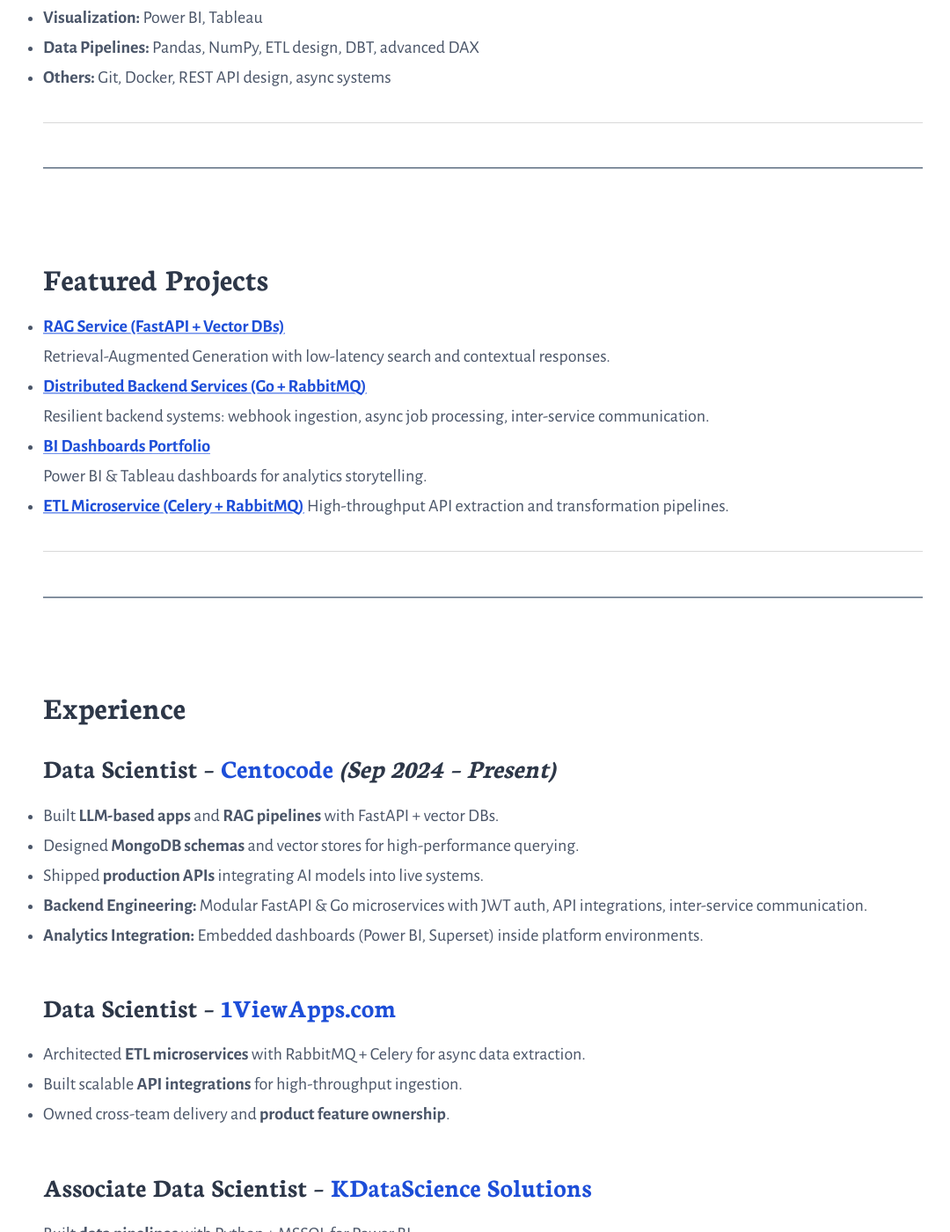
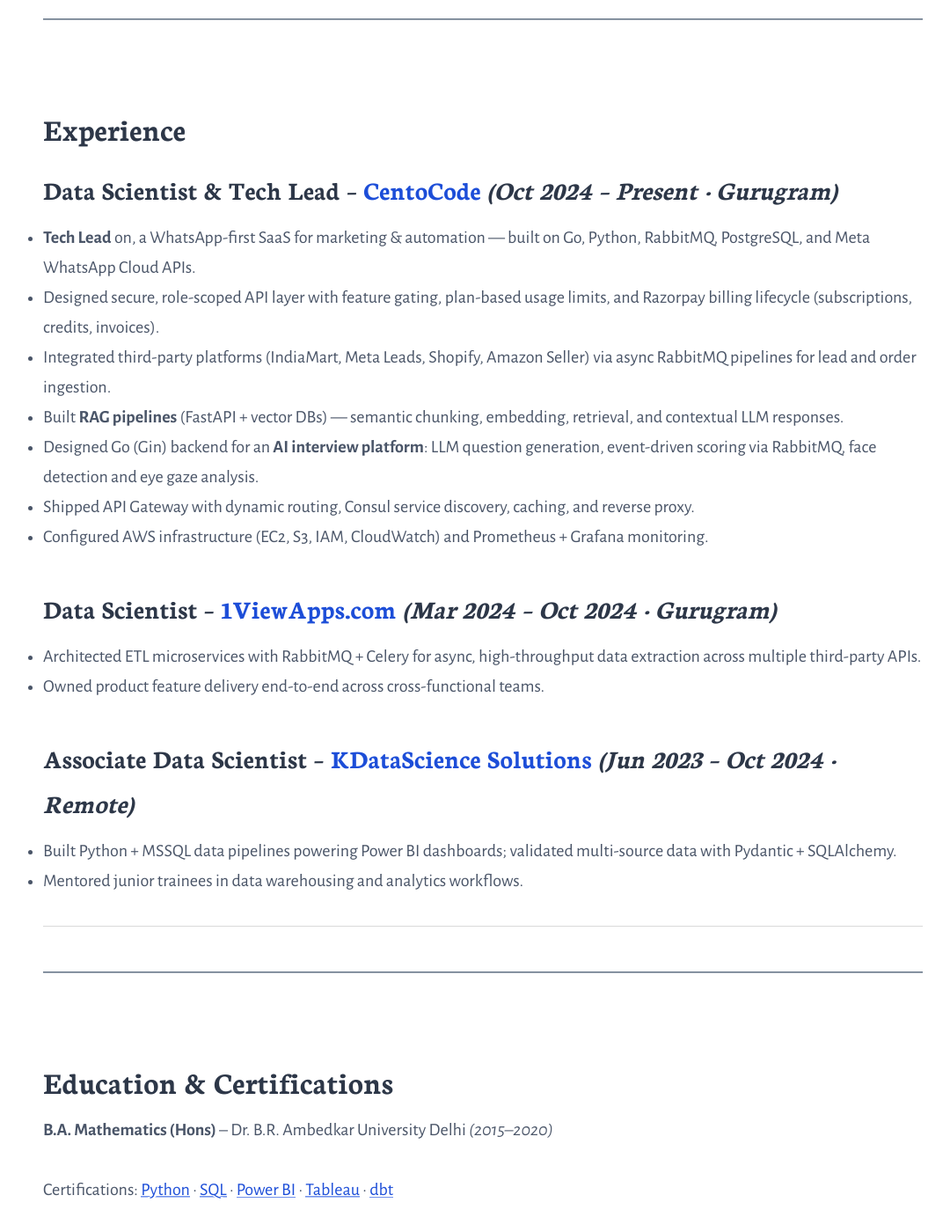
Before and after one commit to Mathoholic/Mathoholic, a Jekyll site: the page built from resume/resume.md, in a window 1280 px wide and 1400 px high, scrolled down 766 px. Shown: the whole window at 88% size, without its empty margins (91-1171 px from the left). Built offline with Jekyll 4.4.1, drawn with Linux system fonts in a browser that asks for light colours; some of the changed text lies outside the part shown.

Commit message:
style: update resume format and content — enhance skills section, clarify experience, and improve overall presentation

```diff
--- a/resume/resume.md
+++ b/resume/resume.md
@@ -6,75 +6,46 @@ permalink: /resume/resume/
 
 # Shantanu Sharma
 
-**Data Scientist | Backend Engineer (Python + Go)**
-Building production-grade AI/ETL systems, scalable APIs, and LLM-driven applications. Obsessed with turning raw data into **real-world, production-ready solutions**.
+**AI Systems & Backend Engineer | Tech Lead | Python · Go · LLMs · RAG**
+
+📍 Gurugram, India &nbsp;·&nbsp; [linkedin.com/in/mathoholic](https://www.linkedin.com/in/mathoholic/) &nbsp;·&nbsp; [mathoholic.com](https://mathoholic.com) &nbsp;·&nbsp; [github.com/Mathoholic](https://github.com/Mathoholic)
 
 ---
 
-## Core Skills
-- **Languages:** Python, Go, SQL (MSSQL, PostgreSQL, MySQL)
-- **Data Infra:** FastAPI, MongoDB, Vector DBs, RabbitMQ, Celery
-- **LLM/AI:** Retrieval-Augmented Generation (RAG), model fine-tuning, context optimization
-- **Visualization:** Power BI, Tableau
-- **Data Pipelines:** Pandas, NumPy, ETL design, DBT, advanced DAX
-- **Others:** Git, Docker, REST API design, async systems
+## Skills
 
----
-
-## Featured Projects
-- [**RAG Service (FastAPI + Vector DBs)**](#)
-  Retrieval-Augmented Generation with low-latency search and contextual responses.
-
-- [**Distributed Backend Services (Go + RabbitMQ)**](#)
-  Resilient backend systems: webhook ingestion, async job processing, inter-service communication.
-
-- [**BI Dashboards Portfolio**](https://public.tableau.com/app/profile/mathoholiclite/vizzes)
-  Power BI & Tableau dashboards for analytics storytelling.
-
-- [**ETL Microservice (Celery + RabbitMQ)**](#)
-  High-throughput API extraction and transformation pipelines.
+**Languages:** Python, Go, SQL &nbsp;|&nbsp; **Backend:** FastAPI, Gin, WebSockets, REST, JWT, microservices
+**AI / LLM:** RAG, LangChain, OpenAI API, vector databases &nbsp;|&nbsp; **Messaging:** RabbitMQ, Celery
+**Infra:** Docker, AWS, Prometheus, Grafana, CI/CD &nbsp;|&nbsp; **Databases:** PostgreSQL, MongoDB, Redis
 
 ---
 
 ## Experience
 
-### **Data Scientist – [Centocode](https://www.centocode.com)** *(Sep 2024 – Present)*
-- Built **LLM-based apps** and **RAG pipelines** with FastAPI + vector DBs.
-- Designed **MongoDB schemas** and vector stores for high-performance querying.
-- Shipped **production APIs** integrating AI models into live systems.
-- **Backend Engineering:** Modular FastAPI & Go microservices with JWT auth, API integrations, inter-service communication.
-- **Analytics Integration:** Embedded dashboards (Power BI, Superset) inside platform environments.
+### **Data Scientist & Tech Lead – [CentoCode](https://www.centocode.com)** *(Oct 2024 – Present · Gurugram)*
 
-### **Data Scientist – [1ViewApps.com](https://1viewapps.com/etl/#top)**
-- Architected **ETL microservices** with RabbitMQ + Celery for async data extraction.
-- Built scalable **API integrations** for high-throughput ingestion.
-- Owned cross-team delivery and **product feature ownership**.
+- **Tech Lead** on, a WhatsApp-first SaaS for marketing & automation — built on Go, Python, RabbitMQ, PostgreSQL, and Meta WhatsApp Cloud APIs.
+- Designed secure, role-scoped API layer with feature gating, plan-based usage limits, and Razorpay billing lifecycle (subscriptions, credits, invoices).
+- Integrated third-party platforms (IndiaMart, Meta Leads, Shopify, Amazon Seller) via async RabbitMQ pipelines for lead and order ingestion.
+- Built **RAG pipelines** (FastAPI + vector DBs) — semantic chunking, embedding, retrieval, and contextual LLM responses.
+- Designed Go (Gin) backend for an **AI interview platform**: LLM question generation, event-driven scoring via RabbitMQ, face detection and eye gaze analysis.
+- Shipped API Gateway with dynamic routing, Consul service discovery, caching, and reverse proxy.
+- Configured AWS infrastructure (EC2, S3, IAM, CloudWatch) and Prometheus + Grafana monitoring.
 
-### **Associate Data Scientist – [KDataScience Solutions](https://kdatascience.com/)**
-- Built **data pipelines** with Python + MSSQL for Power BI.
-- Validated & transformed incoming data via **Pydantic**.
-- Enhanced **interactive dashboards** with DAX + advanced visualization logic.
-- Mentored trainees in **data warehousing + analytics workflows**.
+### **Data Scientist – [1ViewApps.com](https://1viewapps.com/etl/#top)** *(Mar 2024 – Oct 2024 · Gurugram)*
+
+- Architected ETL microservices with RabbitMQ + Celery for async, high-throughput data extraction across multiple third-party APIs.
+- Owned product feature delivery end-to-end across cross-functional teams.
+
+### **Associate Data Scientist – [KDataScience Solutions](https://kdatascience.com/)** *(Jun 2023 – Oct 2024 · Remote)*
+
+- Built Python + MSSQL data pipelines powering Power BI dashboards; validated multi-source data with Pydantic + SQLAlchemy.
+- Mentored junior trainees in data warehousing and analytics workflows.
 
 ---
 
-## Education
-- **B.A. Mathematics (Hons)** – Ambedkar University Delhi (2015–2020)
+## Education & Certifications
 
----
+**B.A. Mathematics (Hons)** – Dr. B.R. Ambedkar University Delhi *(2015–2020)*
 
-## Certifications
-- [Python](https://www.coursera.org/share/786f2dbac36f7ee7470d3bab72684a60)
-- [Power BI](https://www.udemy.com/certificate/UC-44e6e979-0288-461b-a7aa-eb28afe93ff0/)
-- [Tableau](https://coursera.org/share/47754a838923295e841e3b772d74c8fc)
-- [SQL](https://www.udemy.com/certificate/UC-b716f3ea-af2b-48af-bdb7-e93a15359700/)
-- [Excel](https://www.coursera.org/account/accomplishments/verify/836TMNM5DYFS?utm_source=link&utm_medium=certificate&utm_content=cert_image&utm_campaign=sharing_cta&utm_product=course)
-- [DBT](https://www.linkedin.com/learning/certificates/6e70788ea26944ad1dc2490eae80ac6239486fc89431b8e8d96629f4aaa9dfe9?trk=share_certificate)
-
----
-
-## Connect
-- [LinkedIn](https://www.linkedin.com/in/mathoholic/)
-- [Tableau Public](https://public.tableau.com/app/profile/mathoholiclite/vizzes)
-- [Maven Analytics](https://mavenanalytics.io/profile/Shantanu-Sharma/188954812)
-- Check out my technical deep dives on [mathoholic.com/blog](https://mathoholic.com/blog)
+Certifications: [Python](https://www.coursera.org/share/786f2dbac36f7ee7470d3bab72684a60) · [SQL](https://www.udemy.com/certificate/UC-b716f3ea-af2b-48af-bdb7-e93a15359700/) · [Power BI](https://www.udemy.com/certificate/UC-44e6e979-0288-461b-a7aa-eb28afe93ff0/) · [Tableau](https://coursera.org/share/47754a838923295e841e3b772d74c8fc) · [dbt](https://www.linkedin.com/learning/certificates/6e70788ea26944ad1dc2490eae80ac6239486fc89431b8e8d96629f4aaa9dfe9?trk=share_certificate)
```
